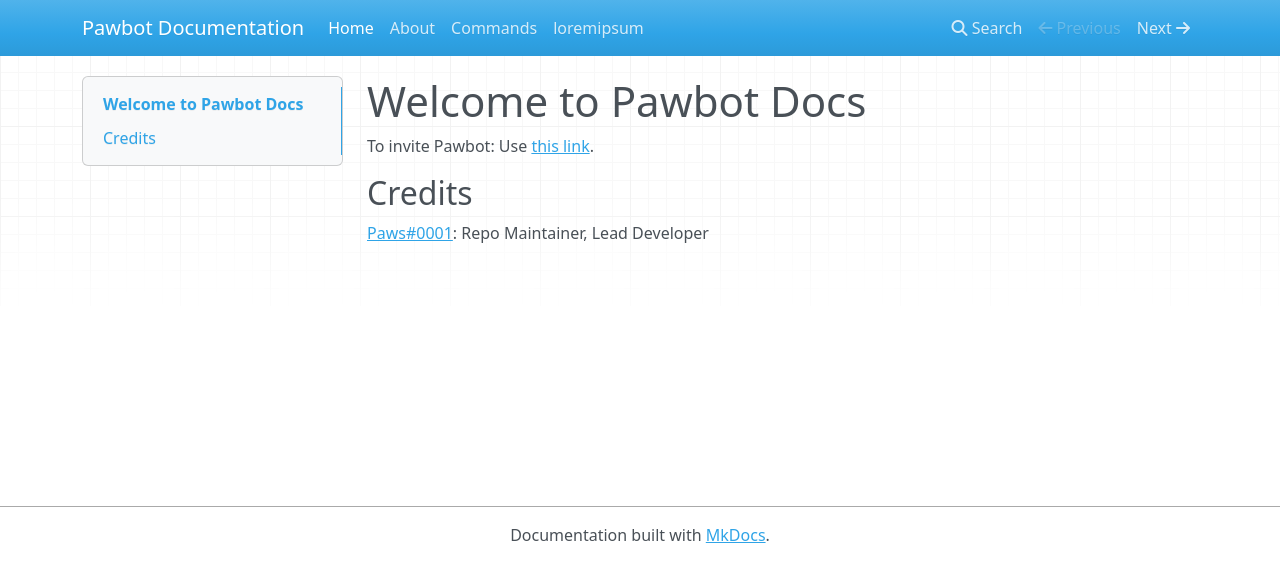
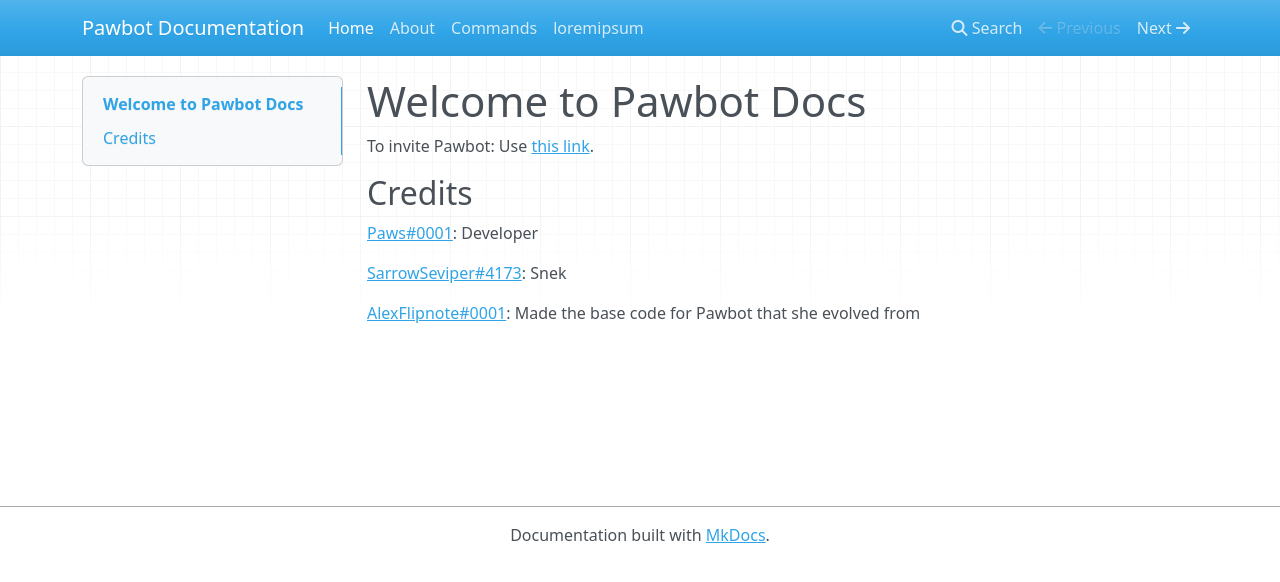
Before and after one commit to pawbot-discord/docs, an MkDocs documentation site: the page built from docs/index.md, in a window 1280 px wide. Shown: the top 582 px of the page. Built offline with MkDocs 1.6.1, drawn with Linux system fonts in a browser that asks for light colours; nearby versions of some CDN libraries.

Commit message:
Adding Stuff

```diff
--- a/docs/index.md
+++ b/docs/index.md
@@ -4,4 +4,8 @@ To invite Pawbot: Use [this link](https://discordapp.com/oauth2/authorize?client
 
 ## Credits
 
-[Paws#0001](https://github.com/lyricalpaws): Repo Maintainer, Lead Developer
+[Paws#0001](https://github.com/lyricalpaws): Developer
+
+[SarrowSeviper#4173](https://github.com/SarrowSeviper): Snek
+
+[AlexFlipnote#0001](https://github.com/AlexFlipnote): Made the base code for Pawbot that she evolved from
```
Also changed, not shown: docs/about.md (+14 -3 lines).
